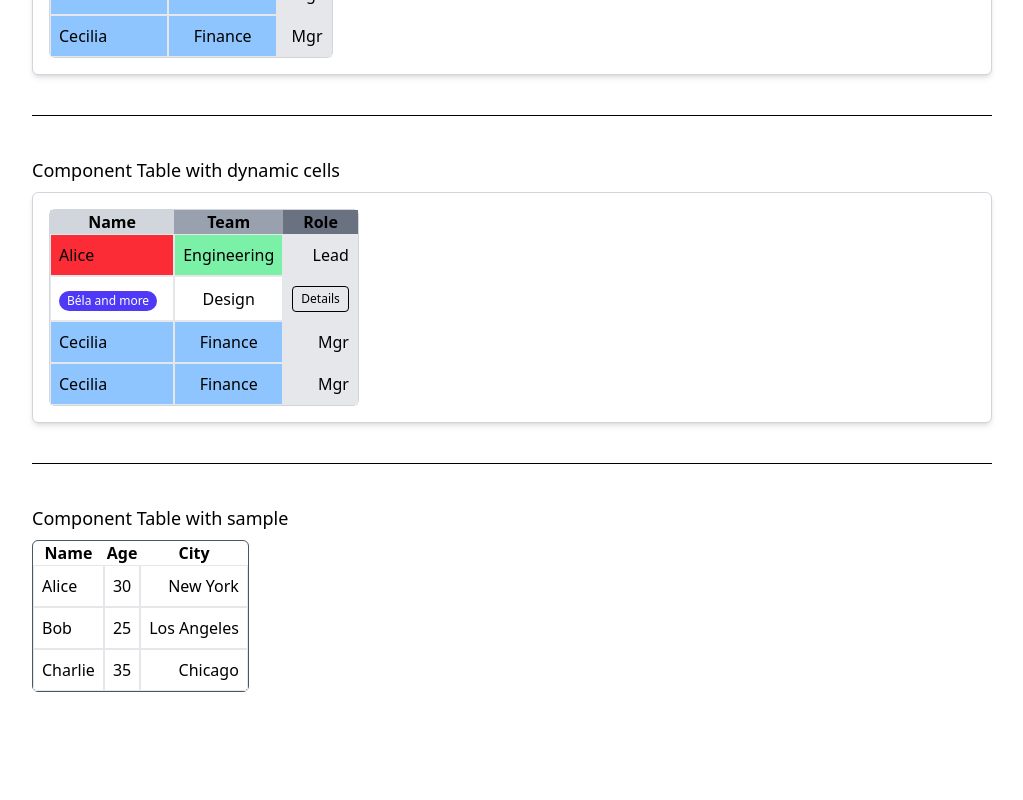
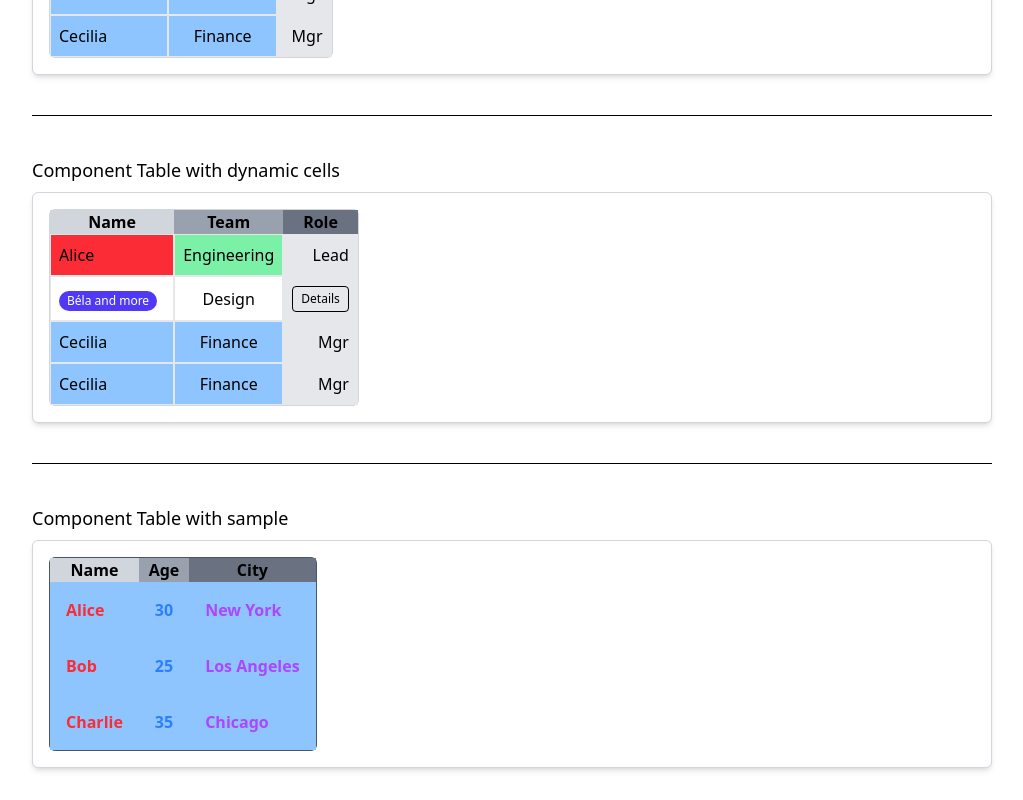
Before and after one commit to r4nd3l/vite-project-dynamic-table, a Vue app: page / in a window 1280 px wide. Shown: the part 578-1378 px from the top of the page, without its empty margins (128-1151 px from the left). Before the commit the page ends 1302 px from the top, so only its background shows below. Built offline with nearby package versions, Linux system fonts and the light colour scheme.

Commit message:
component style fix and readme file update

```diff
--- a/src/components/CustomRow02.vue
+++ b/src/components/CustomRow02.vue
@@ -1,5 +1,5 @@
 <template>
-  <tr :class="rowClass">
+  <tr :class="rowClass" class="bg-blue-300">
     <td :class="cellClassOf(0)">{{ person.name }}</td>
     <td :class="cellClassOf(1)">{{ person.age }}</td>
     <td :class="cellClassOf(2)">{{ person.city }}</td>
--- a/src/configs/ReusableTableConfig04.ts
+++ b/src/configs/ReusableTableConfig04.ts
@@ -11,8 +11,11 @@ export const ReusableTableConfiguration04: TableConfig = {
   data: people.map((p) => [p.name, p.age, p.city]),
   showHeader: true,
   headers: ["Name", "Age", "City"],
+  wrapperClass: ["border border-gray-300 p-4 bg-white shadow-md rounded-md"],
   tableClass: "border border-gray-600 rounded-md",
-  colClass: ["p-2 border border-gray-200 text-left", "p-2 border border-gray-200 text-center", "p-2 border border-gray-200 text-right"],
+  headerClass: ["bg-gray-300", "bg-gray-400", "bg-gray-500"],
+  // rowClass: ["bg-green-300", "bg-green-400", "bg-green-300"],
+  colClass: ["p-4 font-bold text-red-500", "p-4 font-bold text-blue-500", "p-4 font-bold text-purple-500"],
 
   rowComponent: CustomRow02,
   rowComponentProps: (row) => ({ person: people[row] }),
```
Also changed, not shown: 1 other file (tests, documents, lock files or other folders).
